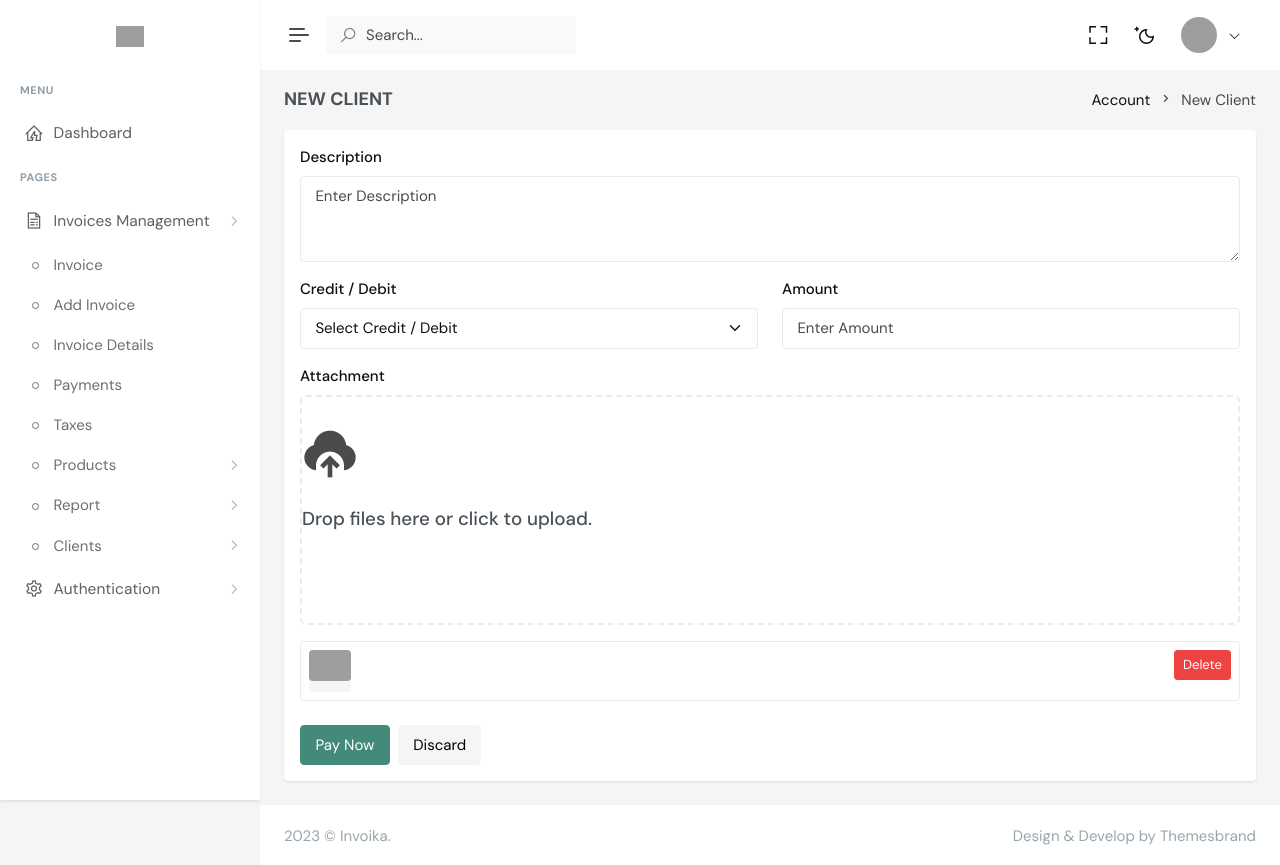
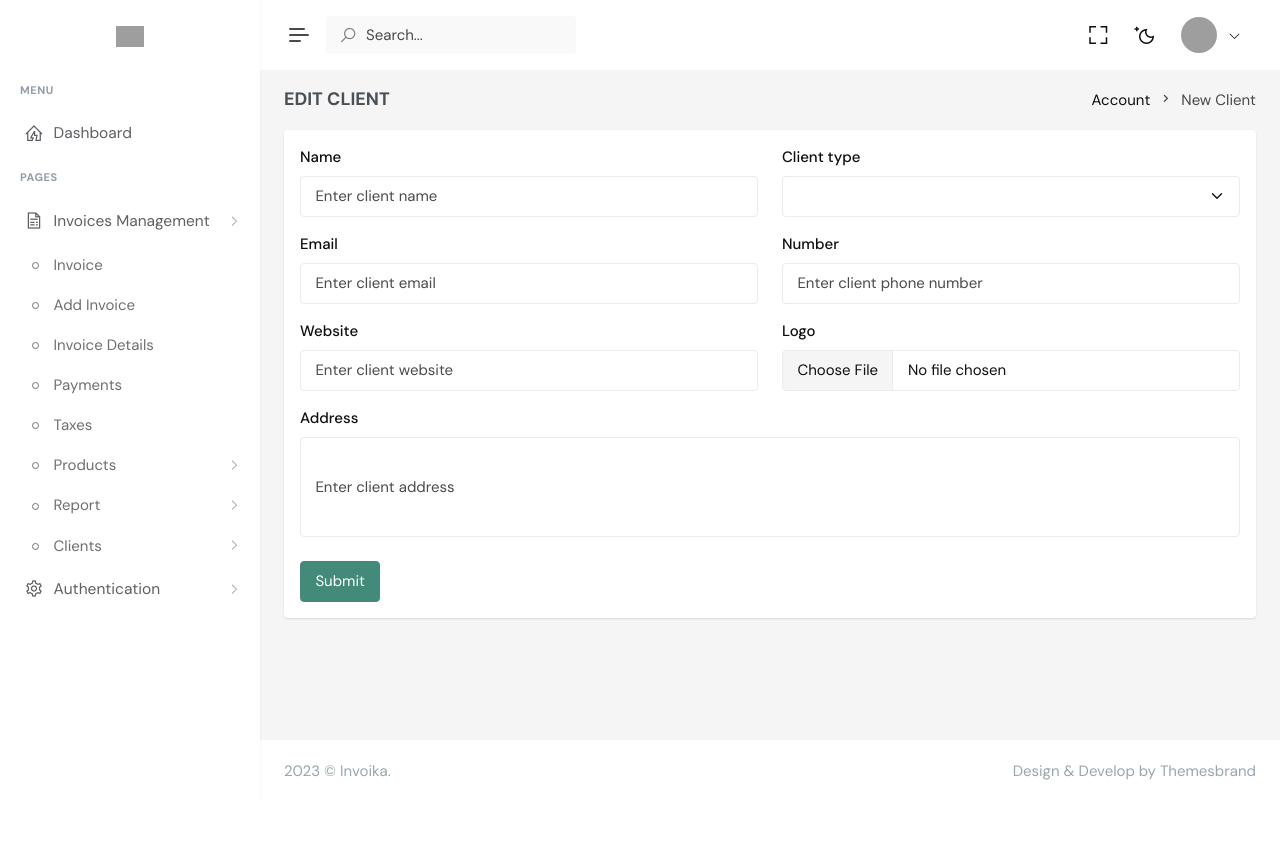
Before and after one commit to Faruq-Shobola/invoice-app, a Python web app: template Invoice/templates/client/editclient.html in a window 1280 px wide. After the commit the page ends 780 px from the top, so only its background shows below. Run offline with Jinja, Linux system fonts and the light colour scheme; the template is opened without the code that fills it: most values are stand-ins (such as "Sample title", 1, 10 or a date in 2020); form fields are guessed from the names that the template uses; some libraries are stand-ins or nearby versions; grey boxes are pictures that could not be loaded.

Commit message:
Update client details

```diff
--- a/Invoice/templates/client/clients.html
+++ b/Invoice/templates/client/clients.html
@@ -86,8 +86,8 @@
                                                                 View</a>
                                                         </li>
                                                         <li>
-                                                            <button class="dropdown-item" href="javascript:void(0);"><i class="las la-pen fs-18 align-middle me-2 text-muted"></i>
-                                                                Edit</button>
+                                                            <a class="dropdown-item" href="{{url_for('client.edit_client', id=client.id)}}"><i class="las la-pen fs-18 align-middle me-2 text-muted"></i>
+                                                                Edit</a>
                                                         </li>
                                                         <li class="dropdown-divider"></li>
                                                         <li>
--- a/Invoice/templates/client/editclient.html
+++ b/Invoice/templates/client/editclient.html
@@ -10,7 +10,7 @@
             <div class="row">
                 <div class="col-12">
                     <div class="page-title-box d-sm-flex align-items-center justify-content-between">
-                        <h4 class="mb-sm-0">New Client</h4>
+                        <h4 class="mb-sm-0">Edit Client</h4>
 
                         <div class="page-title-right">
                             <ol class="breadcrumb m-0">
@@ -28,74 +28,67 @@
                 <div class="col-xl-12">
                     <div class="card">
                         <div class="card-body">
-                                <form>
+                                <form method="POST" enctype="multipart/form-data">
+                                    {{form.csrf_token}}
+                                    <div class="row">
+                                        <div class="col-lg-6">
                                             <div class="mb-3">
-                                    <label class="form-label" for="desc">Description</label>
-                                    <textarea class="form-control" id="desc" placeholder="Enter Description" rows="3"></textarea>
+                                                {{form.name.label(class="form-label")}}
+                                                {{form.name(class="form-control", placeholder="Enter client name")}}
+                                            </div>
+                                        </div>
+
+                                        <div class="col-lg-6">
+                                            <div class="mb-3">
+                                                    {{form.client_type.label(class="form-label")}}
+                                                    {{form.client_type(class="form-select")}}
+                                            </div>
+                                        </div>
                                     </div>
 
                                     <div class="row">
                                        <div class="col-lg-6">
                                             <div class="mb-3">
-                                            <label for="credit/debit" class="form-label">Credit / Debit</label>
-                                            <select class="form-select" aria-label="Default select example">
-                                                <option selected="">Select Credit / Debit</option>
-                                                <option value="1">Credit</option>
-                                                <option value="2">Debit</option>
-                                            </select>
+                                                {{form.email.label(class="form-label")}}
+                                                {{form.email(class="form-control", placeholder="Enter client email")}}
                                             </div>
                                         </div>
 
                                         <div class="col-lg-6">
                                             <div class="mb-3">
-                                            <label class="form-label" for="price">Amount</label>
-                                            <input id="price" name="price" placeholder="Enter Amount" type="number" class="form-control">
+                                                    {{form.number.label(class="form-label")}}
+                                                    {{form.number(class="form-control", placeholder="Enter client phone number")}}
+                                            </div>
+                                        </div>
+                                    </div>
+
+                                    <div class="row">
+                                       <div class="col-lg-6">
+                                            <div class="mb-3">
+                                                {{form.website.label(class="form-label")}}
+                                                {{form.website(class="form-control", placeholder="Enter client website")}}
+                                            </div>
+                                        </div>
+
+                                        <div class="col-lg-6">
+                                            <div class="mb-3">
+                                                    {{form.logo.label(class="form-label")}}
+                                                    {{form.logo(class="form-control")}}
                                             </div>
                                         </div>
                                     </div>
 
                                     <div class="mb-3">
-                                    <label class="form-label" for="attachment">Attachment</label>
-                                    <div class="dropzone my-dropzone">
-                                        <div class="dz-message">
-                                            <div class="mb-3"> <i
-                                                    class="display-4 text-muted ri-upload-cloud-2-fill"></i>
+                                        {{form.address.label(class="form-label")}}
+                                        {{form.address(class="form-control", style="height: 100px", placeholder="Enter client address")}}
                                     </div>
-                                            <h5>Drop files here or click to upload.</h5>
+
+                                    <div class="hstack gap-2 mt-4">
+                                        {{form.submit(class="btn btn-primary")}}
                                     </div>
-                                    </div>
-                                </div>
+
                                 </form>
 
-                                <ul class="list-unstyled mb-0" id="dropzone-preview">
-                                    <li class="mt-2" id="dropzone-preview-list">
-                                        <!-- This is used as the file preview template -->
-                                        <div class="border rounded">
-                                            <div class="d-flex p-2">
-                                                <div class="flex-shrink-0 me-3">
-                                                    <div class="avatar-sm bg-light rounded">
-                                                        <img data-dz-thumbnail class="img-fluid rounded d-block" src="assets/images/new-document.png" alt="Dropzone-Image" />
-                                                    </div>
-                                                </div>
-                                                <div class="flex-grow-1">
-                                                    <div class="pt-1">
-                                                        <h5 class="fs-14 mb-1" data-dz-name>&nbsp;</h5>
-                                                        <p class="fs-13 text-muted mb-0" data-dz-size></p>
-                                                        <strong class="error text-danger" data-dz-errormessage></strong>
-                                                    </div>
-                                                </div>
-                                                <div class="flex-shrink-0 ms-3">
-                                                    <button data-dz-remove class="btn btn-sm btn-danger">Delete</button>
-                                                </div>
-                                            </div>
-                                        </div>
-                                    </li>
-                                </ul>
-
-                                <div class="hstack gap-2 mt-4">
-                                    <button type="submit" class="btn btn-primary">Pay Now</button>
-                                    <button type="button" class="btn btn-light">Discard</button>
-                                </div>
                         </div>
                     </div>
                 </div>
--- a/Invoice/templates/client/single-client.html
+++ b/Invoice/templates/client/single-client.html
@@ -7,6 +7,7 @@
 
             <!-- start page title -->
             <div class="row">
+                {% include "_messages.html" %}
                 <div class="col-12">
                     <div class="page-title-box d-sm-flex align-items-center justify-content-between">
                         <h4 class="mb-sm-0">Client</h4>
```
Also changed, not shown: Invoice/client/routes.py (+37 -1 lines), Invoice/static/images/client-img/062542164c65de458189d533.jpg (deleted), Invoice/static/images/client-img/69332313a3068e38ad936891.jpg (deleted), Invoice/static/images/client-img/730296efc7466a693e4c3b9d.jpg (deleted), Invoice/static/images/client-img/d9a64a25eb1b1a601c3a4681.jpg (deleted). Lines whose indentation alone changed are shown as unchanged.
